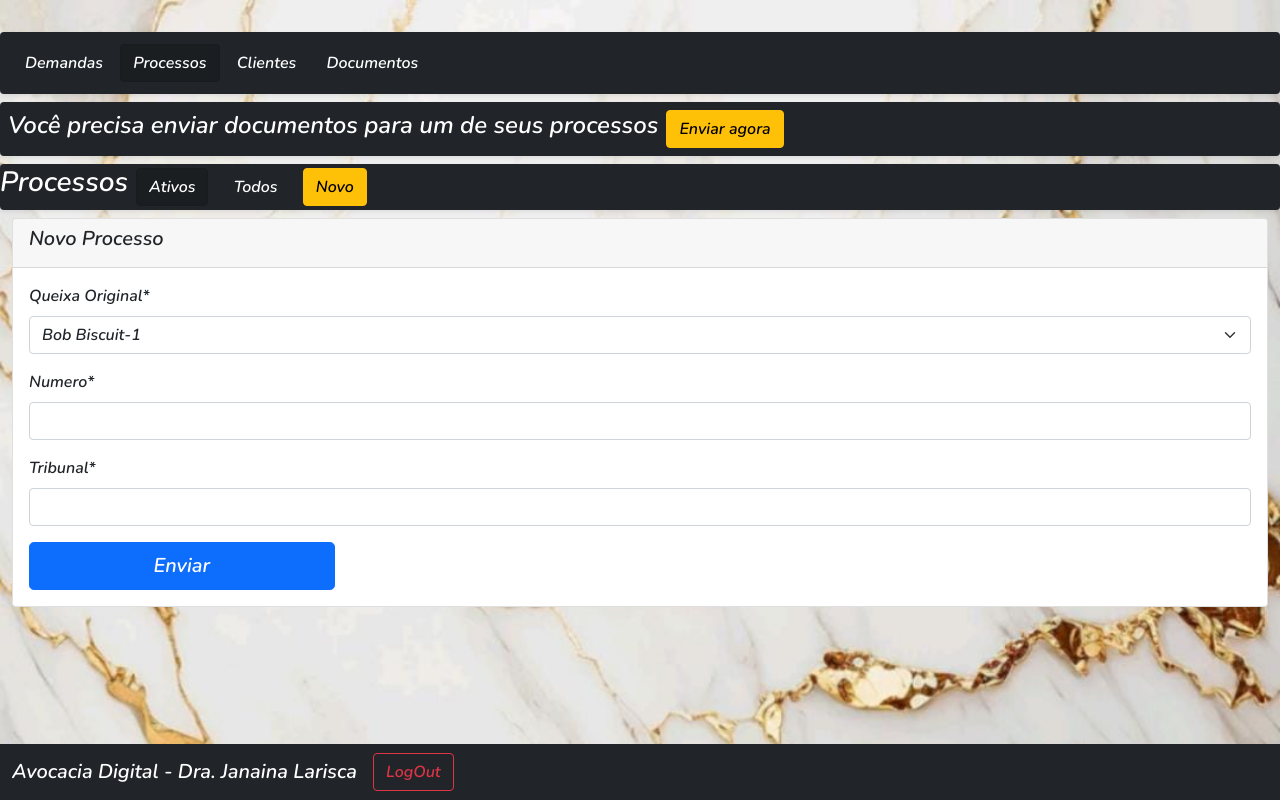
After one commit to brdfigueira/PJI240-Turma001, a Django app: page /equipe/processo/novo/1 in a window 1280 px wide. The commit adds this page. Run offline with Django 4.2, Linux system fonts and the light colour scheme; a user stored in the database is signed in; data comes from the database, SQL or seed files in the repository; both versions use the stored data as it was after the commit; some libraries are stand-ins or nearby versions.

Commit message:
Equipe - funcionalidade "novo processo"
Acessível de "e_processos" e de "demanda/#"

```diff
--- a/Django/advDig/prestador/models.py
+++ b/Django/advDig/prestador/models.py
@@ -12,6 +12,11 @@ class Processo(models.Model):
     ativo = models.BooleanField(default=False)
     def __str__(self):
         return f"{self.numero} {self.tribunal}"
+
+class FormProc(forms.ModelForm):
+    class Meta:
+        model = Processo
+        fields = ['demanda', 'numero', 'tribunal']
 
 class Anexo(models.Model):
     cliente = models.ForeignKey(Cliente, on_delete=models.DO_NOTHING)
--- a/Django/advDig/prestador/urls.py
+++ b/Django/advDig/prestador/urls.py
@@ -7,6 +7,7 @@ urlpatterns = [
     path('equipe/processos/<int:user>/<str:status>', views.processos, name='e_processos_user'),
     path('equipe/processos/todos', views.processosTodos, name='e_processosTodos'),
     path('equipe/processo/<int:processo_id>', views.processo, name='e_processo'),
+    path('equipe/processo/novo/<int:demanda_id>', views.processoNovo, name='e_processoNovo'),
     path('equipe/demandas/', views.demandas, name='e_demandas'),
     path('equipe/demandas/<int:usuario>/<str:status>', views.demandas, name='e_demandas_user'),
     path('equipe/demandas/<str:status>', views.demandas, name='e_demandas_status'),
--- a/Django/advDig/prestador/views.py
+++ b/Django/advDig/prestador/views.py
@@ -1,7 +1,7 @@
 from django.shortcuts import render, redirect, get_object_or_404
 from django.contrib import messages, auth
 from django.contrib.auth.models import User
-from .models import FormAnexo, FormExplicacao, Processo, FormNeg
+from .models import FormAnexo, FormExplicacao, Processo, FormNeg, FormProc
 from triagem.models import Usuario, Cliente, Demanda, FormUsuario, FormDemanda, Negativa
 from django.contrib import messages
 from django.contrib.auth.decorators import login_required, user_passes_test
@@ -73,6 +73,38 @@ def processo(request, processo_id):
     processo = get_object_or_404(Processo, id=processo_id)
     contexto = {'processo':processo}
     return render(request, "equipe/processo.html", contexto)
+
+@user_passes_test(lambda user: user.is_authenticated and (user.is_staff))
+def processoNovo(request, demanda_id=0):
+    if request.method != 'POST':
+        if demanda_id == 0:
+            form = FormProc()
+            dem = 0
+        else:
+            dem = Demanda.objects.get(pk=demanda_id)
+            proc = Processo(demanda=dem)
+            form = FormProc(instance=proc)
+            dem = dem.pk
+        contexto = {'form': form, 'dem': dem}
+        return render(request, "equipe/processoform.html", contexto)
+
+    form = FormProc(request.POST)
+    proc = form.save(commit=False)
+    try:
+        proc.cliente = proc.demanda.usuario.base
+    except:
+        messages.add_message(request, messages.ERROR,
+                             f"{proc.demanda.usuario} não é cliente. Tente acolher a demanda.")
+        contexto = {'form': form, 'dem': 0}
+        return render(request, "equipe/processoform.html", contexto)
+
+    proc.ativo = True
+    proc.save()
+    chave = proc.pk
+    messages.add_message(request, messages.SUCCESS,
+                         f"{proc} criado com sucesso")
+
+    return redirect('e_processo', processo_id=chave)
 
 @user_passes_test(lambda user: user.is_authenticated and (user.is_staff))
 def demandasTodas(request):
--- a/Django/advDig/templates/cliente/_demanda.html
+++ b/Django/advDig/templates/cliente/_demanda.html
@@ -2,14 +2,11 @@
       {% if ativo == 2 %}
       <a href="{% url 'cliente' %}" class="btn btn-dark active mx-1" role="button">Ativas</a>
       <a href="{% url 'demandaTodas' %}" class="btn btn-dark mx-1" role="button">Todas</a>
-      <a href=# role="button"></a>
       <a href=# class="btn btn-warning mx-1" role="button">Nova</a>
-
 
       {% elif ativo == 1 %}
       <a href="{% url 'cliente' %}" class="btn btn-dark mx-1" role="button">Ativas</a>
-      <a href="{% url 'demandaTodas' %}" class="btn btn-dark active mx-1" role="button">Todas</a
-      <a href=# role="button"></a>
+      <a href="{% url 'demandaTodas' %}" class="btn btn-dark active mx-1" role="button">Todas</a>
       <a href=# class="btn btn-warning mx-1" role="button">Nova</a>
 
       {% endif %}
--- a/Django/advDig/templates/equipe/_processos.html
+++ b/Django/advDig/templates/equipe/_processos.html
@@ -6,10 +6,12 @@
       {% if ativo == 2 %}
       <a href="{% url 'e_processos' %}" class="btn btn-dark active mx-1" role="button">Ativos</a>
       <a href="{% url 'e_processosTodos' %}" class="btn btn-dark mx-1" role="button">Todos</a>
+      <a href="{% url 'e_processoNovo' 0 %}" class="btn btn-warning mx-1" role="button">Novo</a>
 
       {% elif ativo == 1 %}
       <a href="{% url 'e_processos' %}" class="btn btn-dark mx-1" role="button">Ativos</a>
-      <a href="{% url 'e_processosTodos' %}" class="btn btn-dark active mx-1" role="button">Todos</a
+      <a href="{% url 'e_processosTodos' %}" class="btn btn-dark active mx-1" role="button">Todos</a>
+      <a href="{% url 'e_processoNovo' 0 %}" class="btn btn-warning mx-1" role="button">Novo</a>
 
       </div>
       {% endif %}
--- a/Django/advDig/templates/equipe/demanda.html
+++ b/Django/advDig/templates/equipe/demanda.html
@@ -100,7 +100,7 @@
          <a href="{% url 'e_demandaAcolher' demanda.id 0 %}" role="button" class="btn btn-danger">Rejeitar</a>
          {% endif %}
          {% if demanda.ativa and demanda.acolhida %}
-         <a href="" role="button" class="btn btn-warning">Novo Processo</a>
+         <a href="{% url 'e_processoNovo' demanda.id %}" role="button" class="btn btn-warning">Novo Processo</a>
          {% endif %}
      </div>
 
--- /dev/null
+++ b/Django/advDig/templates/equipe/processoform.html
@@ -0,0 +1,51 @@
+<!DOCTYPE html>
+
+<html lang="en" xmlns="http://www.w3.org/1999/html">
+
+{% load static %}
+
+<head>
+    {% include '_head.html' %}
+
+    <link rel="preconnect" href="https://fonts.googleapis.com">
+    <link rel="preconnect" href="https://fonts.gstatic.com" crossorigin>
+    <link href="https://fonts.googleapis.com/css2?family=Lato&family=Nunito:ital,wght@1,600&display=swap" rel="stylesheet">
+
+    <link rel="stylesheet" href="{% static 'home/style.css'%}">
+
+    <title>AdvDig - Cliente</title>
+</head>
+<br>
+{% include '_msg.html' %}
+
+{% include 'equipe/_menuprincipal.html' with ativo=2 %}
+
+<div class="d-flex align-items-center text-white bg-dark rounded shadow-sm my-2 p-2">
+    <h4>Você precisa enviar documentos para um de seus processos</h4>
+    <a href=# class="btn btn-warning mx-2" role="button">Enviar agora</a>
+</div>
+
+{% include "equipe/_processos.html" with ativo=2 %}
+
+<div class="container-fluid">
+ <div class="card">
+  <div class="card-header">
+    <h5> Novo Processo </h5>
+  </div>
+  <div class="card-body">
+          <form method="POST" class="my-class" action="{% url 'e_processoNovo' dem %}" enctype="multipart/form-data">
+          {% load crispy_forms_tags %}
+          {% csrf_token %}
+          {{ form|crispy }}
+          <button class="w-25 btn btn-lg btn-primary" type="submit">Enviar</button>
+  </div>
+ </div>
+
+    <div class="row">
+        </br>
+    </div>
+</div>
+
+{% include '_navOn.html' %}
+
+{% include '_tail.html' %}
```
Also changed, not shown: Django/advDig/db.sqlite3.
